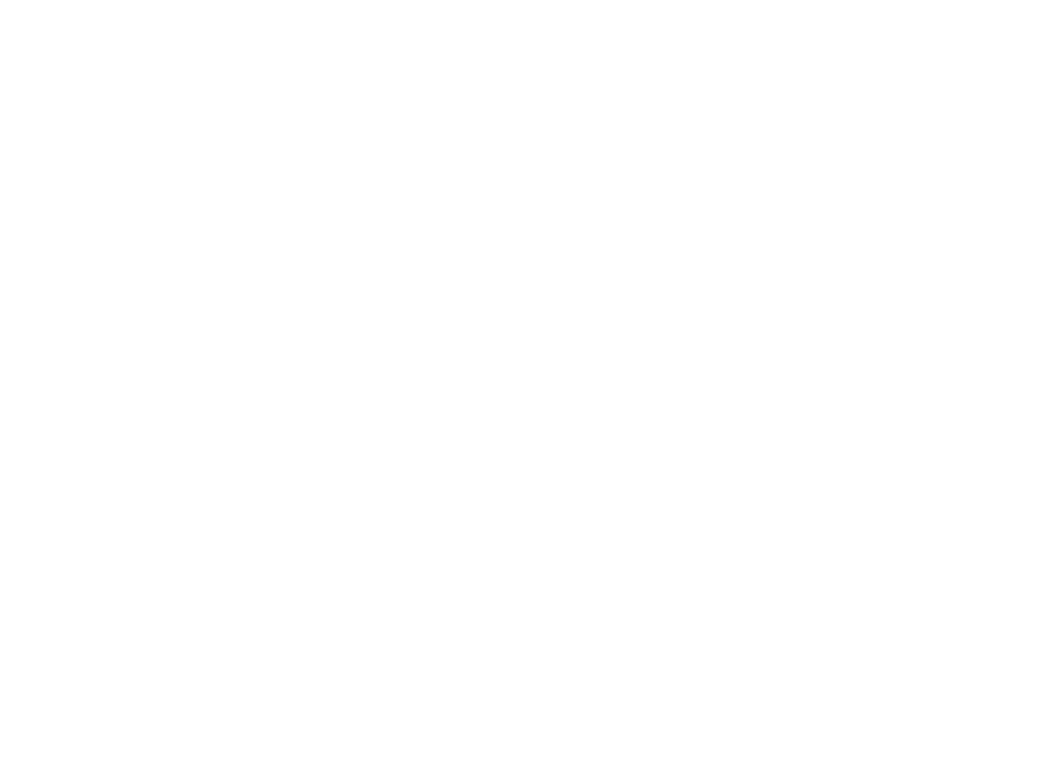
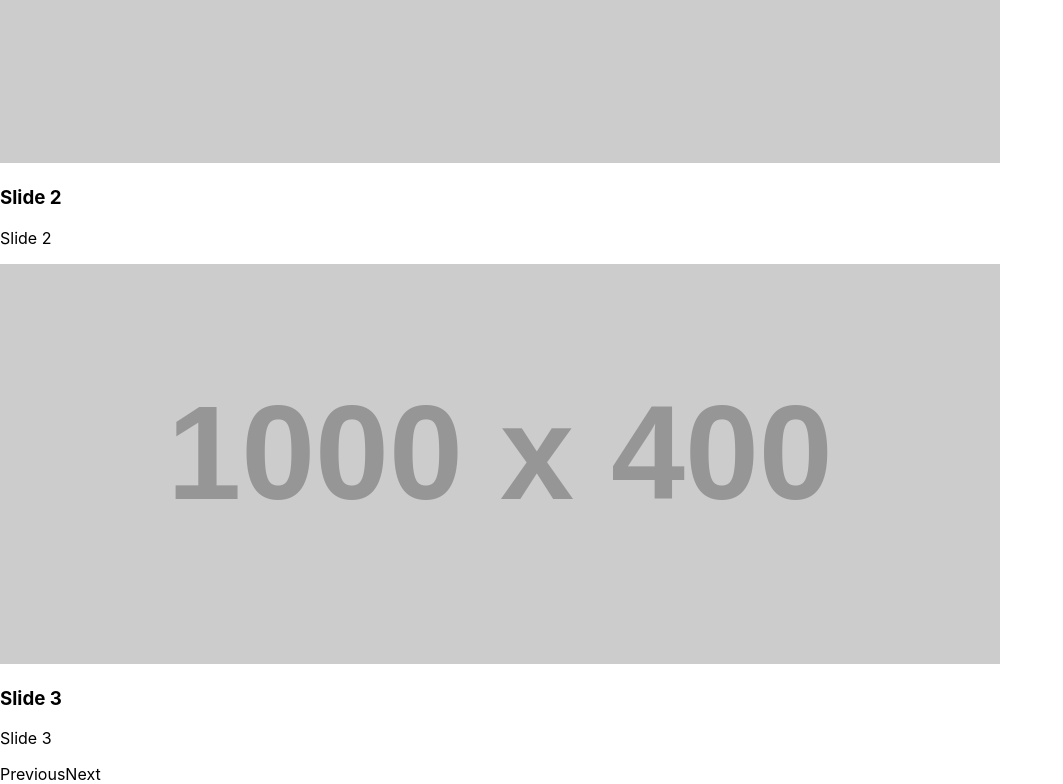
Before and after one commit to MRGuilherme1/Recostura, a React (Create React App) app: page / in a window 1280 px wide. Shown: the part 1685-2469 px from the top of the page, without its empty margins (0-1063 px from the left). Before the commit the page ends 928 px from the top, so only its background shows below. Built offline with nearby package versions, Linux system fonts and the light colour scheme.

Commit message:
colocando o carousel sem as routes pq nao sei por ainda

```diff
--- a/package.json
+++ b/package.json
@@ -6,9 +6,11 @@
     "@testing-library/jest-dom": "^5.17.0",
     "@testing-library/react": "^13.4.0",
     "@testing-library/user-event": "^13.5.0",
+    "bootstrap": "^5.3.2",
     "react": "^18.2.0",
     "react-dom": "^18.2.0",
     "react-scripts": "5.0.1",
+    "reactstrap": "^9.2.1",
     "web-vitals": "^2.1.4"
   },
   "scripts": {
--- a/src/App.js
+++ b/src/App.js
@@ -1,9 +1,12 @@
 import './App.css';
 import AreaCostura from './Components/AreaCostura';
+import CarouselItem from './Components/Carousel';
+
 function App() {
   return (
     <body>
       <AreaCostura />
+      <CarouselItem />
 
 
 
--- /dev/null
+++ b/src/Components/Carousel.jsx
@@ -0,0 +1,70 @@
+import React, { useState } from 'react';
+import { Carousel, CarouselItem, CarouselControl, CarouselIndicators, CarouselCaption } from 'reactstrap';
+
+const items = [
+ {
+    src: 'https://via.placeholder.com/1000x400',
+    altText: 'Slide 1',
+    caption: 'Slide 1',
+ },
+ {
+    src: 'https://via.placeholder.com/1000x400',
+    altText: 'Slide 2',
+    caption: 'Slide 2',
+ },
+ {
+    src: 'https://via.placeholder.com/1000x400',
+    altText: 'Slide 3',
+    caption: 'Slide 3',
+ },
+];
+
+const CarouselComponent = (props) => {
+ const [activeIndex, setActiveIndex] = useState(0);
+ const [animating, setAnimating] = useState(false);
+
+ const next = () => {
+    if (animating) return;
+    const nextIndex = activeIndex === items.length - 1 ? 0 : activeIndex + 1;
+    setActiveIndex(nextIndex);
+ }
+
+ const previous = () => {
+    if (animating) return;
+    const nextIndex = activeIndex === 0 ? items.length - 1 : activeIndex - 1;
+    setActiveIndex(nextIndex);
+ }
+
+ const goToIndex = (newIndex) => {
+    if (animating) return;
+    setActiveIndex(newIndex);
+ }
+
+ const slides = items.map((item) => {
+    return (
+      <CarouselItem
+        onExiting={() => setAnimating(true)}
+        onExited={() => setAnimating(false)}
+        key={item.src}
+      >
+        <img src={item.src} alt={item.altText} />
+        <CarouselCaption captionText={item.caption} captionHeader={item.caption} />
+      </CarouselItem>
+    );
+ });
+
+ return (
+    <Carousel
+      activeIndex={activeIndex}
+      next={next}
+      previous={previous}
+    >
+      <CarouselIndicators items={items} activeIndex={activeIndex} onClickHandler={goToIndex} />
+      {slides}
+      <CarouselControl direction="prev" directionText="Previous" onClickHandler={previous} />
+      <CarouselControl direction="next" directionText="Next" onClickHandler={next} />
+    </Carousel>
+ );
+}
+
+export default CarouselComponent;
```
Also changed, not shown: 1 other file (tests, documents, lock files or other folders).
